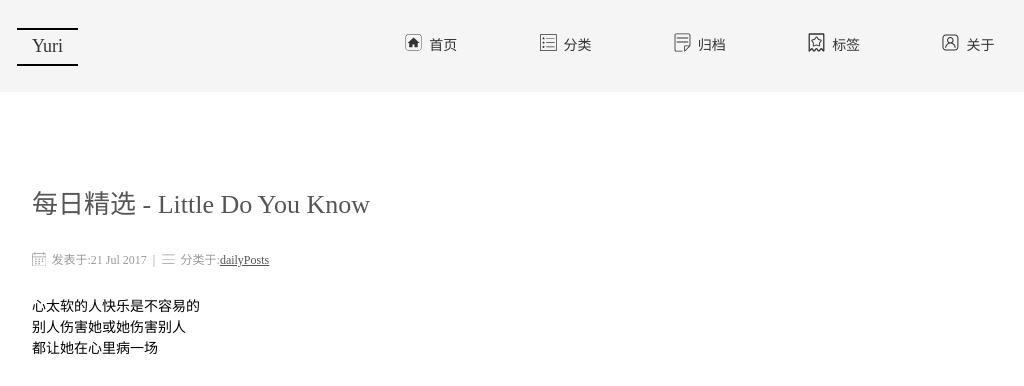
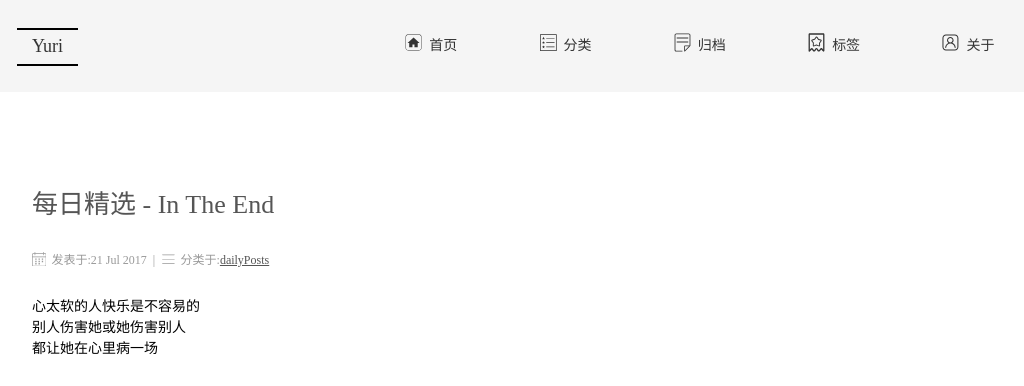
Before and after one commit to tayy10/yuri_gmf, a Jekyll site: the page built from index.html, in a window 1280 px wide. Shown: the top 386 px of the page, without its empty margins (113-1137 px from the left). Built offline with Jekyll 4.4.1, drawn with Linux system fonts in a browser that asks for light colours; the list of posts is cut into pages by our own code; comment, search, counter and statistics services are not loaded.

Commit message:
change title

```diff
--- a/_posts/2017-07-21-daily-post.md
+++ b/_posts/2017-07-21-daily-post.md
@@ -5,9 +5,9 @@ categories: dailyPosts
 tag: [daily]
 excerpt_separator: <!--more-->
 description: 图片、文字、歌曲每日推荐，定时更新
-keywords: 每日精选,推荐,歌曲推荐,图文推荐,定时更新,严歌苓,陆犯焉识
+keywords: 每日精选,推荐,歌曲推荐,图文推荐,定时更新,严歌苓,陆犯焉识,intheend
 noToc: true
-music_name: Little Do You Know
+music_name: In The End
 music_src: http://music.163.com/song/media/outer/url?id=4153632.mp3
 music_album: http://p1.music.126.net/cJe462rtzRRa8Pry12DtKg==/18569651883146527.jpg
 pic_src: https://i.loli.net/2017/07/21/597157b98976a.jpg
```
